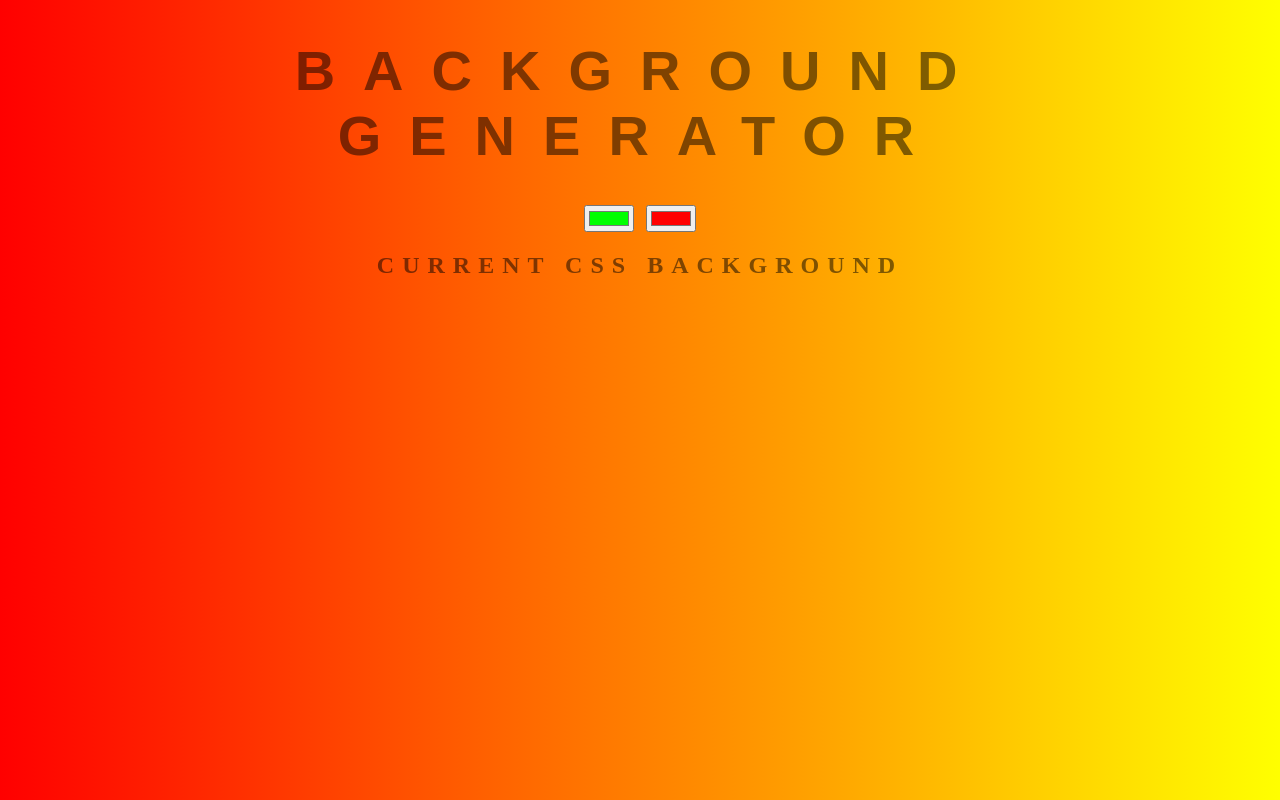
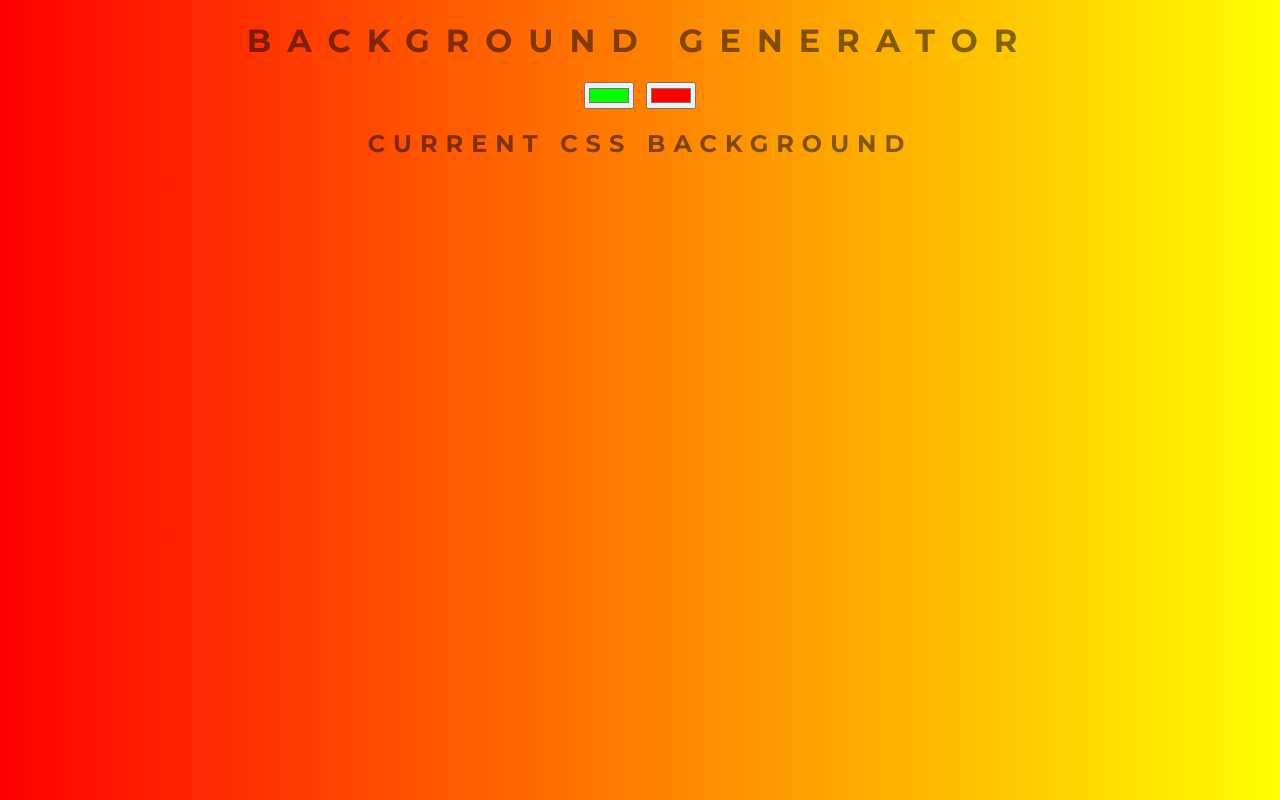
Before and after one commit to pronoia9/ztmtcwd-background-generator, a plain HTML site: page index.html in a window 1280 px wide. Drawn offline with Linux system fonts and the light colour scheme.

Commit message:
change font to montserrat

```diff
--- a/css/style.css
+++ b/css/style.css
@@ -1,5 +1,5 @@
 body {
-	font: 'Raleway', sans-serif;
+	font-family: 'Montserrat';
     color: rgba(0,0,0,.5);
     text-align: center;
     text-transform: uppercase;
@@ -9,7 +9,6 @@ body {
 }
 
 h1 {
-    font: 600 3.5em 'Raleway', sans-serif;
     color: rgba(0,0,0,.5);
     text-align: center;
     text-transform: uppercase;
@@ -18,7 +17,6 @@ h1 {
 }
 
 h3 {
-	font: 900 1em 'Raleway', sans-serif;
     color: rgba(0,0,0,.5);
     text-align: center;
     text-transform: none;
```
